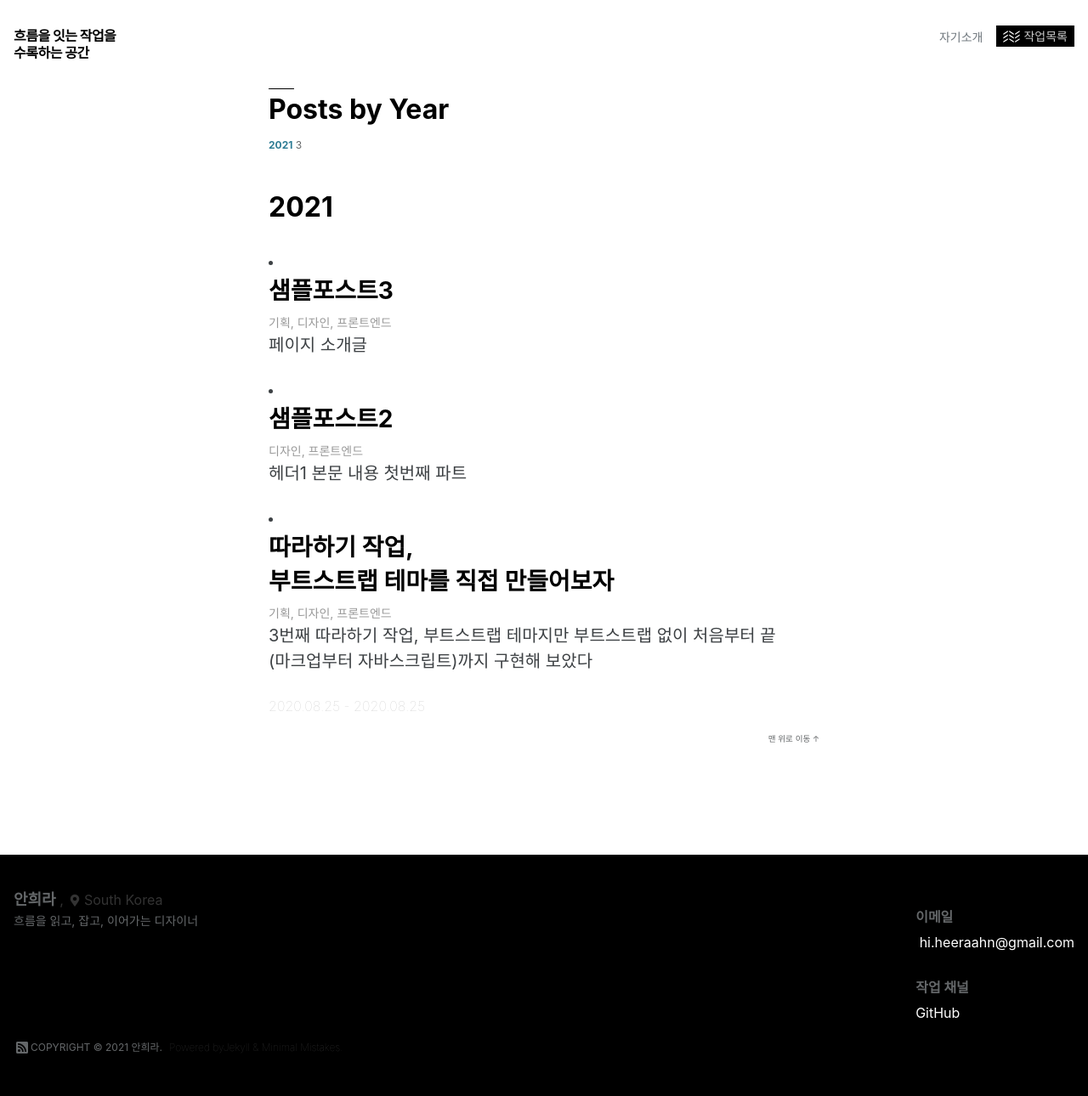
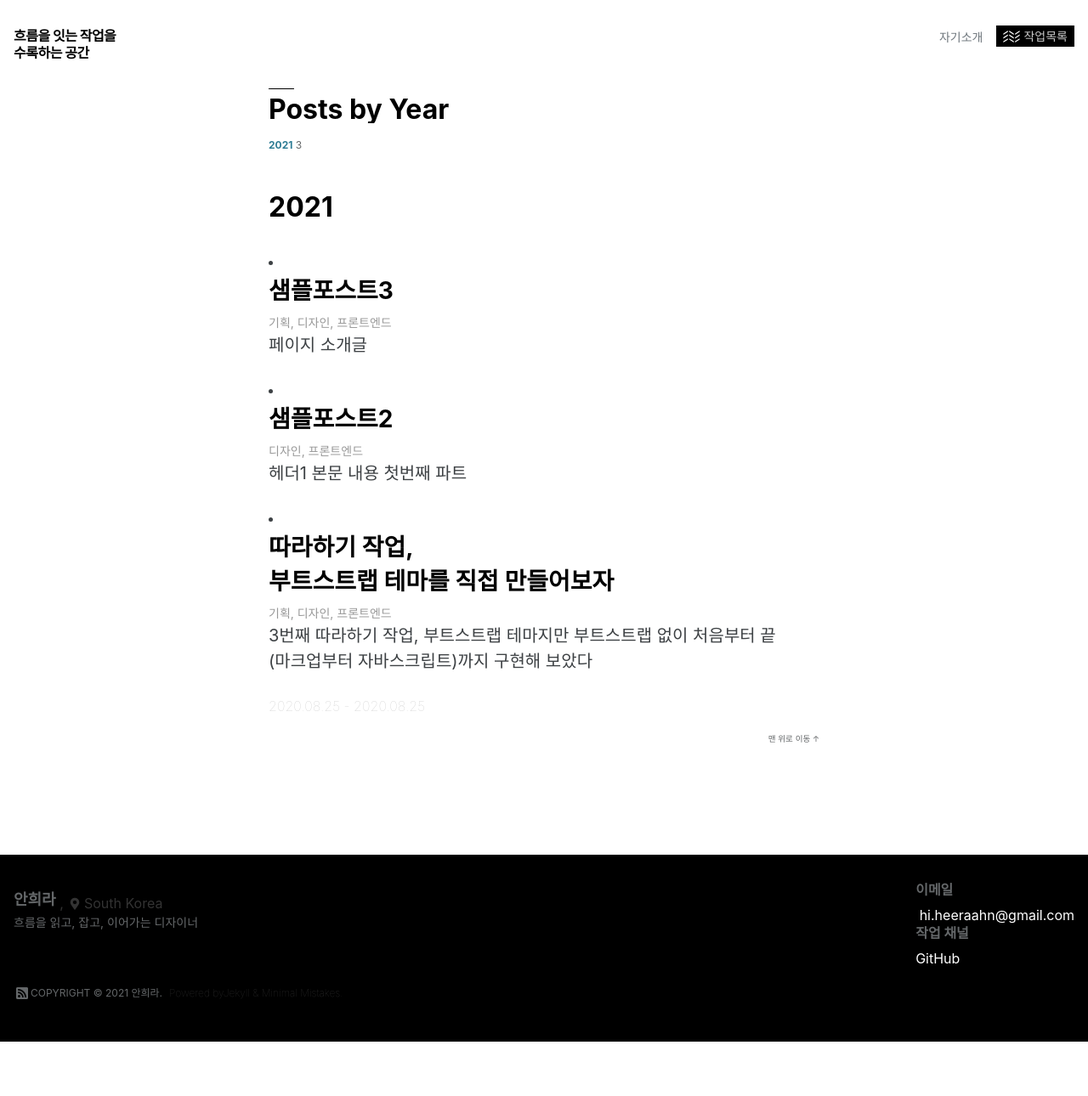
Before and after one commit to ridiahn/portfolio, a Jekyll site: the page built from _pages/year-archive.md, in a window 1280 px wide. Shown: the whole page at 85% size. Built offline with Jekyll 4.4.1, drawn with Linux system fonts in a browser that asks for light colours; cached includes are drawn as plain includes; some web fonts are replaced; after the commit the page ends 1226 px from its top, so only the background shows below that.

Commit message:
h 요소 여백값 조정 및 영역이상으로 글이 넘쳤을때 '...'표기 적용

```diff
--- a/_sass/minimal-mistakes/_base.scss
+++ b/_sass/minimal-mistakes/_base.scss
@@ -27,12 +27,17 @@
 h4,
 h5,
 h6 {
-  margin: 2em 0 0.5em;
+  margin: 0 0 0.5em;
   line-height: 1.2;
   font-family: $header-font-family;
   font-weight: bold;
   word-break: keep-all;
   word-wrap: break-word;
+  display:-webkit-box;
+  -webkit-line-clamp:3;
+  -webkit-box-orient:vertical;
+  overflow:hidden;
+  text-overflow:ellipsis;
 
   a{
     color: black !important;
@@ -231,7 +236,7 @@
   -webkit-box-align: start;
   align-items: flex-start;
   flex-wrap: wrap;
-  margin: 2em 0;
+  margin: 0;
 
   img,
   iframe,
```
